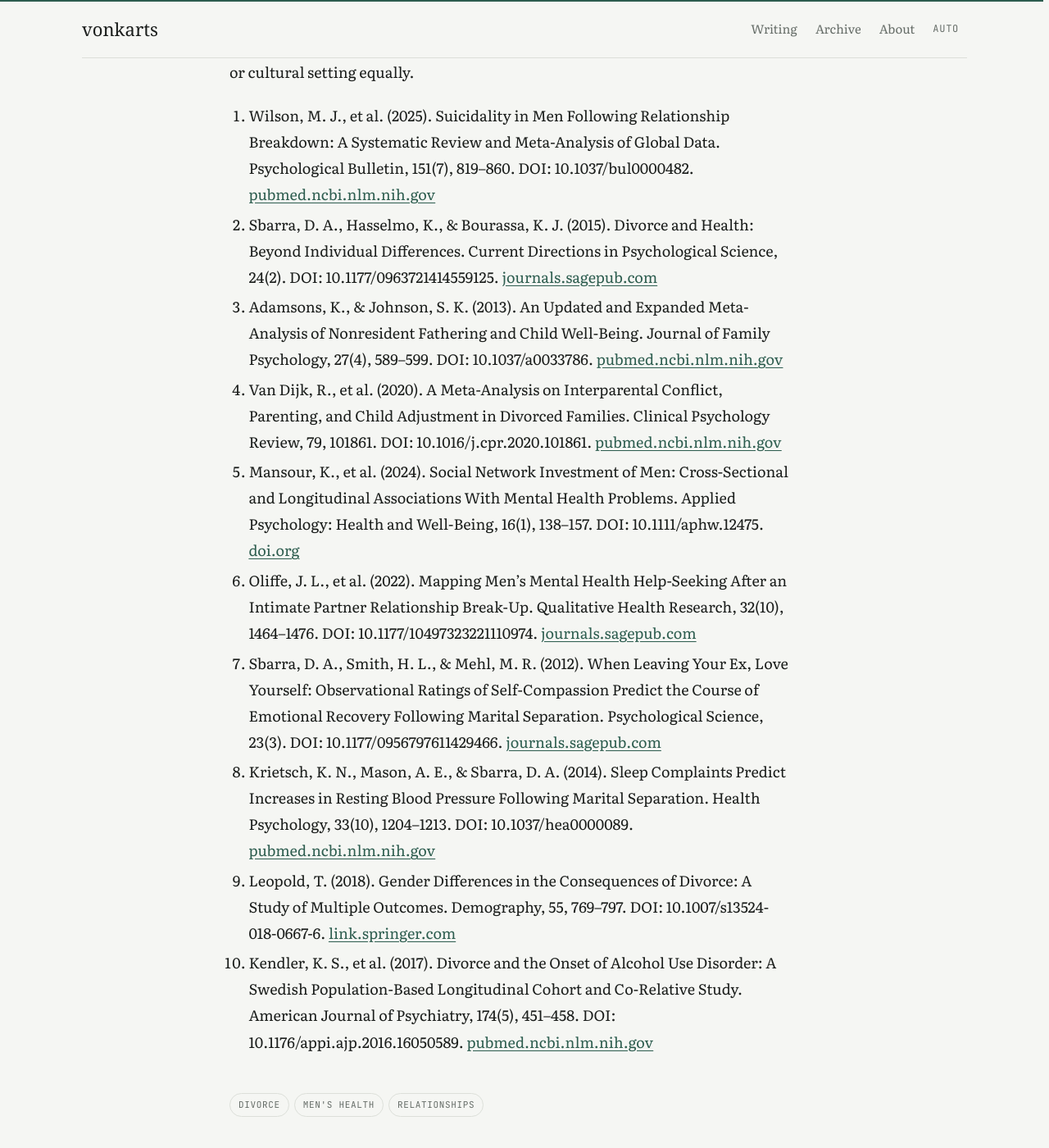
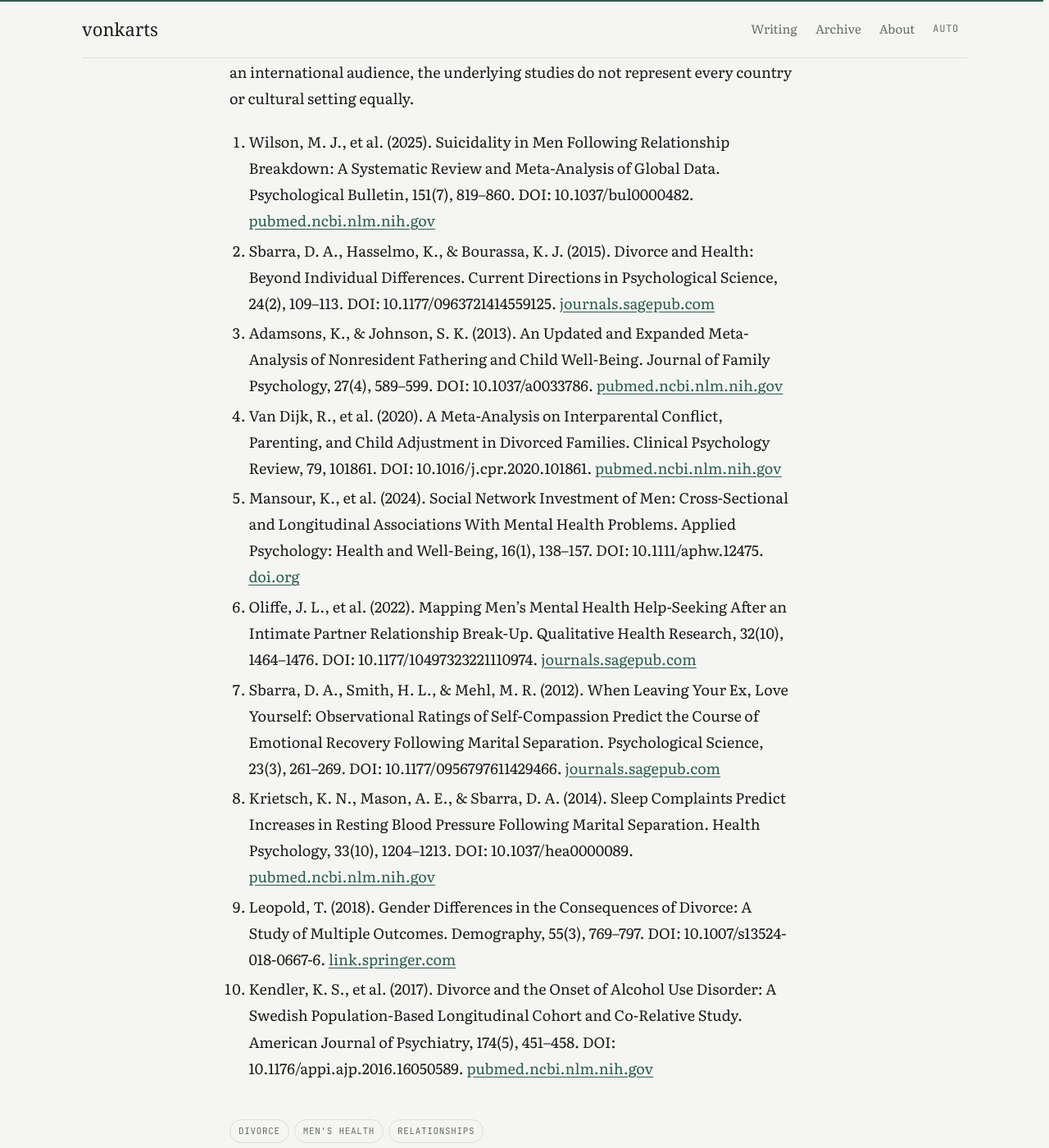
Before and after one commit to vonkarts/vonkarts.github.io, a Jekyll site: the page built from _posts/2026-10-22-life-after-divorce-for-men.md, in a window 1280 px wide and 1400 px high, scrolled down 24012 px. Shown: the whole window at 82% size. Built offline with Jekyll 4.4.1, drawn with Linux system fonts in a browser that asks for light colours; some web fonts are replaced; our own code applies the rules of GitHub Pages for plain Markdown files; some of the changed text lies outside the part shown.

Commit message:
Add helpline link and complete reference details
Co-Authored-By: Claude Opus 5.5 <noreply@anthropic.com>
Claude-Session: https://claude.ai/code/session_01HayH8JCZQBzi5F45oJrDMF

```diff
--- a/_posts/2026-10-22-life-after-divorce-for-men.md
+++ b/_posts/2026-10-22-life-after-divorce-for-men.md
@@ -653,12 +653,12 @@ Your story is not.
 This article draws on peer-reviewed research in psychology, psychiatry, family studies, and sociology. Most cited studies are observational, and their findings should not be interpreted as proof of causation. Although the article addresses an international audience, the underlying studies do not represent every country or cultural setting equally.
 
 1. Wilson, M. J., et al. (2025). Suicidality in Men Following Relationship Breakdown: A Systematic Review and Meta-Analysis of Global Data. Psychological Bulletin, 151(7), 819–860. DOI: 10.1037/bul0000482. [pubmed.ncbi.nlm.nih.gov](https://pubmed.ncbi.nlm.nih.gov/40674014/)
-2. Sbarra, D. A., Hasselmo, K., & Bourassa, K. J. (2015). Divorce and Health: Beyond Individual Differences. Current Directions in Psychological Science, 24(2). DOI: 10.1177/0963721414559125. [journals.sagepub.com](https://journals.sagepub.com/doi/10.1177/0963721414559125)
+2. Sbarra, D. A., Hasselmo, K., & Bourassa, K. J. (2015). Divorce and Health: Beyond Individual Differences. Current Directions in Psychological Science, 24(2), 109–113. DOI: 10.1177/0963721414559125. [journals.sagepub.com](https://journals.sagepub.com/doi/10.1177/0963721414559125)
 3. Adamsons, K., & Johnson, S. K. (2013). An Updated and Expanded Meta-Analysis of Nonresident Fathering and Child Well-Being. Journal of Family Psychology, 27(4), 589–599. DOI: 10.1037/a0033786. [pubmed.ncbi.nlm.nih.gov](https://pubmed.ncbi.nlm.nih.gov/23978321/)
 4. Van Dijk, R., et al. (2020). A Meta-Analysis on Interparental Conflict, Parenting, and Child Adjustment in Divorced Families. Clinical Psychology Review, 79, 101861. DOI: 10.1016/j.cpr.2020.101861. [pubmed.ncbi.nlm.nih.gov](https://pubmed.ncbi.nlm.nih.gov/32512420/)
 5. Mansour, K., et al. (2024). Social Network Investment of Men: Cross-Sectional and Longitudinal Associations With Mental Health Problems. Applied Psychology: Health and Well-Being, 16(1), 138–157. DOI: 10.1111/aphw.12475. [doi.org](https://doi.org/10.1111/aphw.12475)
 6. Oliffe, J. L., et al. (2022). Mapping Men's Mental Health Help-Seeking After an Intimate Partner Relationship Break-Up. Qualitative Health Research, 32(10), 1464–1476. DOI: 10.1177/10497323221110974. [journals.sagepub.com](https://journals.sagepub.com/doi/10.1177/10497323221110974)
-7. Sbarra, D. A., Smith, H. L., & Mehl, M. R. (2012). When Leaving Your Ex, Love Yourself: Observational Ratings of Self-Compassion Predict the Course of Emotional Recovery Following Marital Separation. Psychological Science, 23(3). DOI: 10.1177/0956797611429466. [journals.sagepub.com](https://journals.sagepub.com/doi/abs/10.1177/0956797611429466)
+7. Sbarra, D. A., Smith, H. L., & Mehl, M. R. (2012). When Leaving Your Ex, Love Yourself: Observational Ratings of Self-Compassion Predict the Course of Emotional Recovery Following Marital Separation. Psychological Science, 23(3), 261–269. DOI: 10.1177/0956797611429466. [journals.sagepub.com](https://journals.sagepub.com/doi/abs/10.1177/0956797611429466)
 8. Krietsch, K. N., Mason, A. E., & Sbarra, D. A. (2014). Sleep Complaints Predict Increases in Resting Blood Pressure Following Marital Separation. Health Psychology, 33(10), 1204–1213. DOI: 10.1037/hea0000089. [pubmed.ncbi.nlm.nih.gov](https://pubmed.ncbi.nlm.nih.gov/25020156/)
-9. Leopold, T. (2018). Gender Differences in the Consequences of Divorce: A Study of Multiple Outcomes. Demography, 55, 769–797. DOI: 10.1007/s13524-018-0667-6. [link.springer.com](https://link.springer.com/article/10.1007/s13524-018-0667-6)
+9. Leopold, T. (2018). Gender Differences in the Consequences of Divorce: A Study of Multiple Outcomes. Demography, 55(3), 769–797. DOI: 10.1007/s13524-018-0667-6. [link.springer.com](https://link.springer.com/article/10.1007/s13524-018-0667-6)
 10. Kendler, K. S., et al. (2017). Divorce and the Onset of Alcohol Use Disorder: A Swedish Population-Based Longitudinal Cohort and Co-Relative Study. American Journal of Psychiatry, 174(5), 451–458. DOI: 10.1176/appi.ajp.2016.16050589. [pubmed.ncbi.nlm.nih.gov](https://pubmed.ncbi.nlm.nih.gov/28103713/)
```
Also changed, not shown: other parts of _posts/2026-10-22-life-after-divorce-for-men.md (+1 -1 lines).
